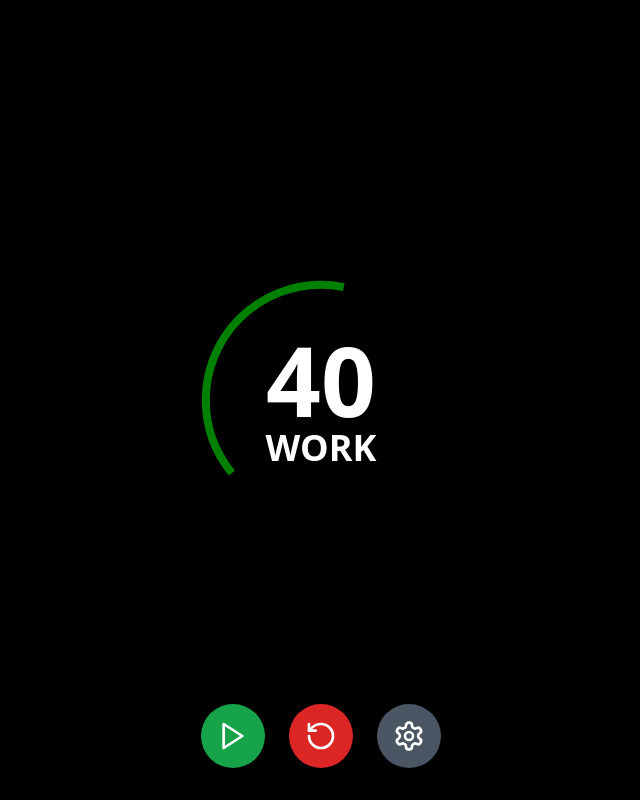
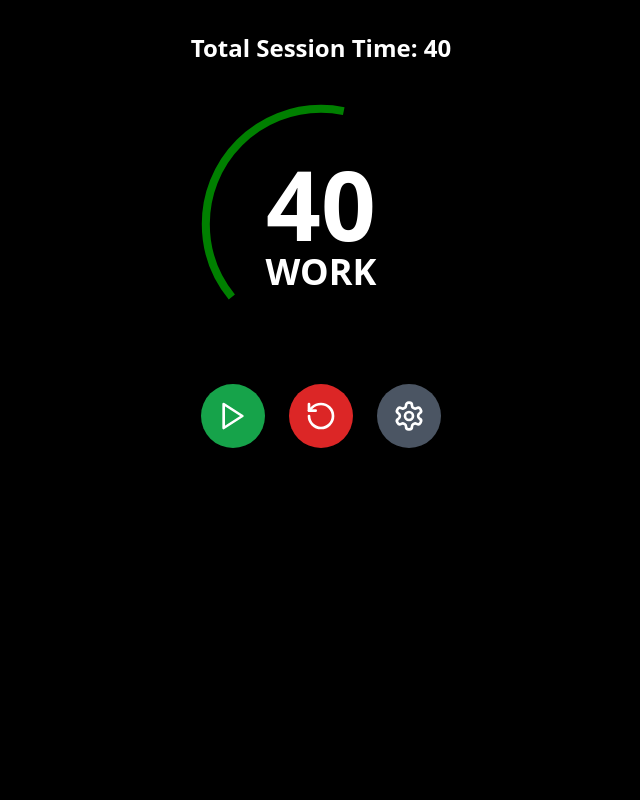
Before and after one commit to zak-droid/Workout-Timer, a React (Create React App) app: page / in a window 1280 px wide. Shown: the whole page, without its empty margins (319-959 px from the left). Built offline with nearby package versions, Linux system fonts and the light colour scheme; the HTML template or start-up script is replaced by a standard one.

Commit message:
Update WorkoutTimer.tsx

```diff
--- a/src/WorkoutTimer.tsx
+++ b/src/WorkoutTimer.tsx
@@ -3,13 +3,15 @@ import { Play, Pause, RotateCcw, Settings } from "lucide-react";
 import TimerDisplay from "./components/ui/TimerDisplay";
 import SettingsDialog from "./components/ui/SettingsDialog";
 
-const WorkoutTimer = () => {
+const WorkoutTimer: React.FC = () => {
     const [workTime, setWorkTime] = useState(40);
     const [restTime, setRestTime] = useState(20);
     const [currentTime, setCurrentTime] = useState(40);
     const [isWork, setIsWork] = useState(true);
     const [isActive, setIsActive] = useState(false);
     const [isSettingsOpen, setIsSettingsOpen] = useState(false);
+
+    const totalSessionTime = (isActive ? (isWork ? currentTime : currentTime) : (isWork ? workTime : restTime))
 
     const toggleTimer = useCallback(() => {
         setIsActive((prev) => !prev);
@@ -27,9 +29,9 @@ const WorkoutTimer = () => {
         if (isActive) {
             interval = setInterval(() => {
                 setCurrentTime((prev) => {
-                    if (prev === 0) { // Changed condition to 0
+                    if (prev === 0) {
                         setIsWork((prevIsWork) => !prevIsWork);
-                        return prev ? restTime : workTime; // Correct order
+                        return prevIsWork ? restTime : workTime;
                     }
                     return prev - 1;
                 });
@@ -37,45 +39,26 @@ const WorkoutTimer = () => {
         }
 
         return () => clearInterval(interval);
-    }, [isActive, workTime, restTime]); // Removed isWork from dependency array
+    }, [isActive, workTime, restTime]);
 
     return (
-        <div className="min-h-screen flex flex-col justify-center items-center bg-black text-white">
-            <TimerDisplay
-                currentTime={currentTime}
-                isWork={isWork}
-                totalTime={isWork ? workTime : restTime}
-            />
+        <div className="min-h-screen flex flex-col items-center bg-black text-white p-8">
+            <h1 className="text-2xl font-bold mb-8">Total Session Time: {totalSessionTime}</h1>
+            <TimerDisplay currentTime={currentTime} isWork={isWork} totalTime={isWork ? workTime : restTime} />
 
-            <div className="fixed bottom-8 flex space-x-6">
-                <button
-                    onClick={toggleTimer}
-                    className="p-4 bg-green-600 rounded-full hover:bg-green-700"
-                >
+            <div className="mt-8 flex space-x-6">
+                <button onClick={toggleTimer} className="p-4 bg-green-600 rounded-full hover:bg-green-700">
                     {isActive ? <Pause size={32} /> : <Play size={32} />}
                 </button>
-                <button
-                    onClick={resetTimer}
-                    className="p-4 bg-red-600 rounded-full hover:bg-red-700"
-                >
+                <button onClick={resetTimer} className="p-4 bg-red-600 rounded-full hover:bg-red-700">
                     <RotateCcw size={32} />
                 </button>
-                <button
-                    onClick={() => setIsSettingsOpen(true)}
-                    className="p-4 bg-gray-600 rounded-full hover:bg-gray-700"
-                >
+                <button onClick={() => setIsSettingsOpen(true)} className="p-4 bg-gray-600 rounded-full hover:bg-gray-700">
                     <Settings size={32} />
                 </button>
             </div>
 
-            <SettingsDialog
-                isOpen={isSettingsOpen}
-                onClose={() => setIsSettingsOpen(false)}
-                workTime={workTime}
-                setWorkTime={setWorkTime}
-                restTime={restTime}
-                setRestTime={setRestTime}
-            />
+            <SettingsDialog isOpen={isSettingsOpen} onClose={() => setIsSettingsOpen(false)} workTime={workTime} setWorkTime={setWorkTime} restTime={restTime} setRestTime={setRestTime} />
         </div>
     );
 };
```
